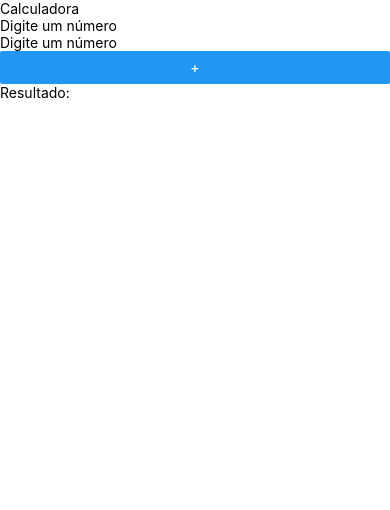
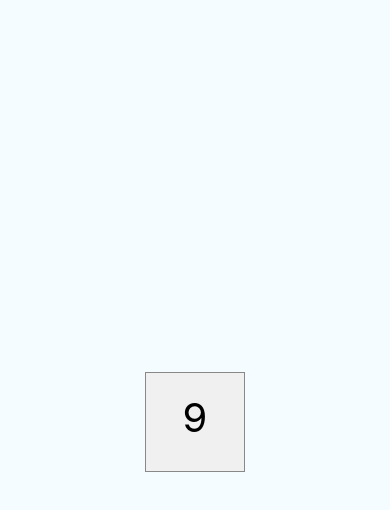
Before and after one commit to LSeraphim/Calculadora-React-Native, a React Native app: screen / in a window 390 px wide. Shown: the top 510 px of the page. Built offline with nearby package versions, Linux system fonts and the light colour scheme.

Commit message:
adicionado componente do botao

```diff
--- a/App.js
+++ b/App.js
@@ -1,10 +1,20 @@
-import { View } from 'react-native';
+import { Text, SafeAreaView, StyleSheet } from 'react-native';
 
-import Calculadora from './components/Calculadora';
-export default function App() {
-  return (
-    <View>
-      <Calculadora />
-    </View>
-  );
+import Botao from "./src/components/Botao";
+
+export default props => {
+    return(
+        <SafeAreaView style={estilos.container}>
+          <Botao />
+        </SafeAreaView>
+    )
 }
+
+const estilos = StyleSheet.create ({
+  container : {
+    flex: 1,
+    backgroundColor: "#f5fcff",
+    justifyContent: "center",
+    alignItems: "center",
+  }
+})
--- a/components/Calculadora.js
+++ /dev/null
@@ -1,24 +0,0 @@
-import {useState} from 'react';
-import {Text, View, TextInput, Button} from 'react-native'
-
-export default () => {
-  const[n1, setN1] = useState('');
-  const[n2, setN2] = useState('');
-  const[resultado, setResultado] = useState('');
-
-  function soma(){
-    setResultado(Number(n1) + Number(n2));
-  }
-
-  return(
-    <View>
-      <Text>Calculadora</Text>
-      <TextInput value={n1} onChangeText={setN1}
-        placeholder="Digite um número"/>
-      <TextInput value={n2} onChangeText={setN2}
-        placeholder="Digite um número"/>
-      <Button title="+" onPress={soma} />
-      <Text>Resultado: {resultado}</Text>
-    </View>
-  )
-}
--- /dev/null
+++ b/src/components/Botao.js
@@ -0,0 +1,23 @@
+import { Text, View, TouchableHighlight, StyleSheet } from "react-native";
+
+export default props => {
+    return(
+            <TouchableHighlight>
+                <Text style={estilos.botao}>9</Text>
+            </TouchableHighlight>
+    )
+}
+
+const estilos = StyleSheet.create({
+    botao : {
+        fontSize: 40,
+        width: 100,
+        height: 100,
+        padding: 20,
+        backgroundColor: "#f0f0f0",
+        textAlign: "center",
+        borderWidth: 1,
+        borderColor: "#888",
+
+    }
+});
```
Also changed, not shown: 2 other files (tests, documents, lock files or other folders).
